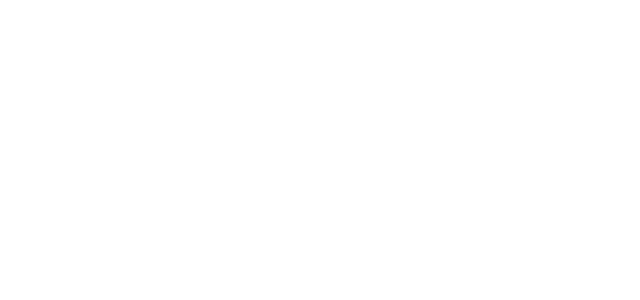
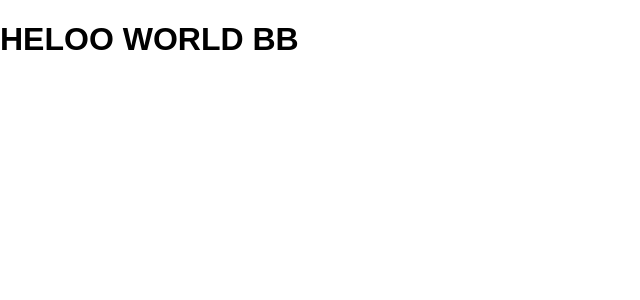
Before and after one commit to jacky-ui/ip-address-tracker, a React (Create React App) app: page / in a window 1280 px wide. Shown: the top 300 px of the page, without its empty margins (0-640 px from the left). Built offline with nearby package versions, Linux system fonts and the light colour scheme.

Commit message:
test out font styles

```diff
--- a/src/App.js
+++ b/src/App.js
@@ -3,6 +3,7 @@
 function App() {
   return (
     <>
+      <h1>HELOO WORLD BB</h1>
     </>
   );
 }
--- a/src/styles/index.css
+++ b/src/styles/index.css
@@ -1,13 +1,14 @@
 * {
   box-sizing: border-box;
-  &::before {
-    box-sizing: border-box;
-  }
-  &::after {
-    box-sizing: border-box;
-  }
+}
+*::before {
+  box-sizing: border-box;
+}
+*::after {
+  box-sizing: border-box;
 }
 
 body {
   margin: 0;
-}
+  font-family: Arial, Helvetica, sans-serif;
+}/*# sourceMappingURL=index.css.map */
--- /dev/null
+++ b/src/styles/index.scss
@@ -0,0 +1,15 @@
+* {
+    box-sizing: border-box;
+    &::before {
+      box-sizing: border-box;
+    }
+    &::after {
+      box-sizing: border-box;
+    }
+}
+
+body {
+    margin: 0;
+    font-family: Arial, Helvetica, sans-serif;
+    font-weight: bold;
+}
```
Also changed, not shown: 1 other file (tests, documents, lock files or other folders).
